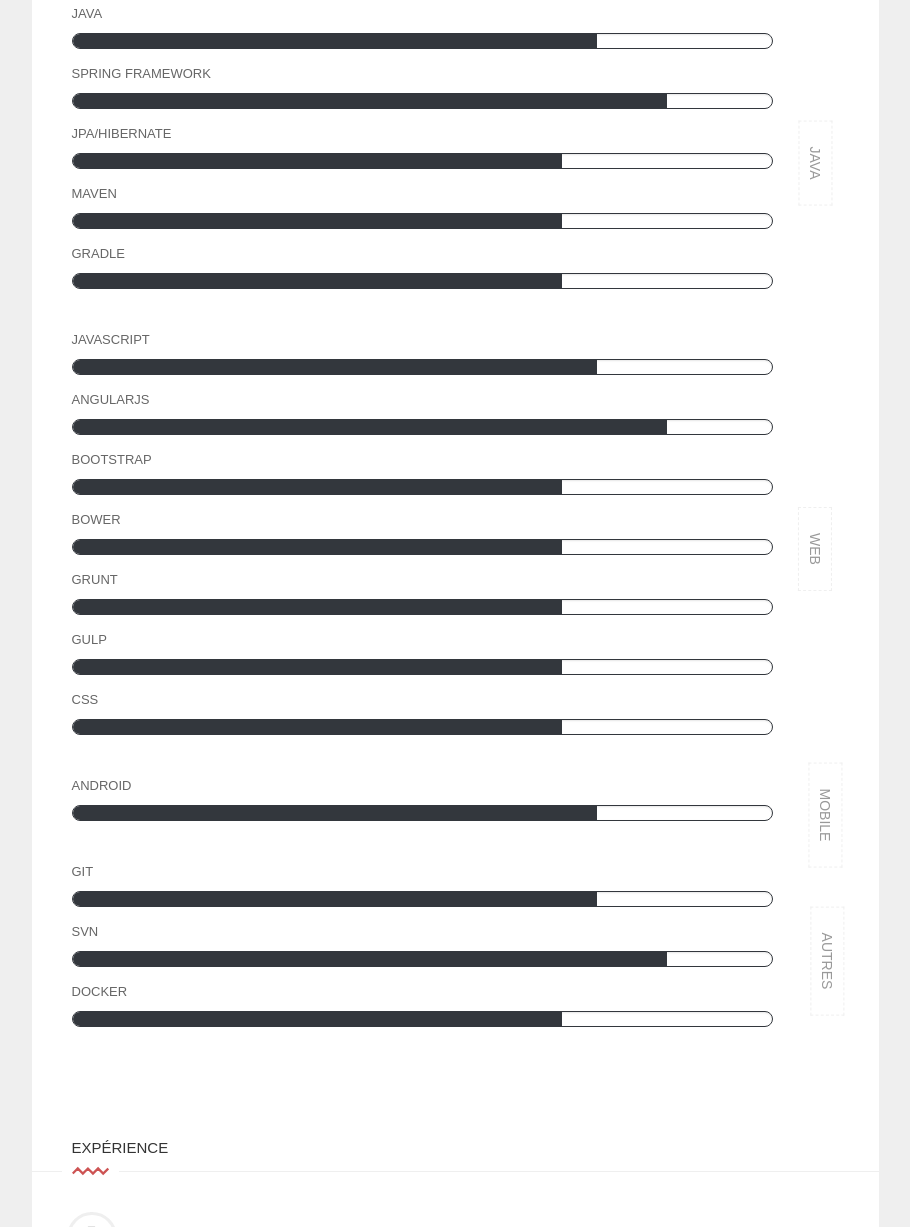
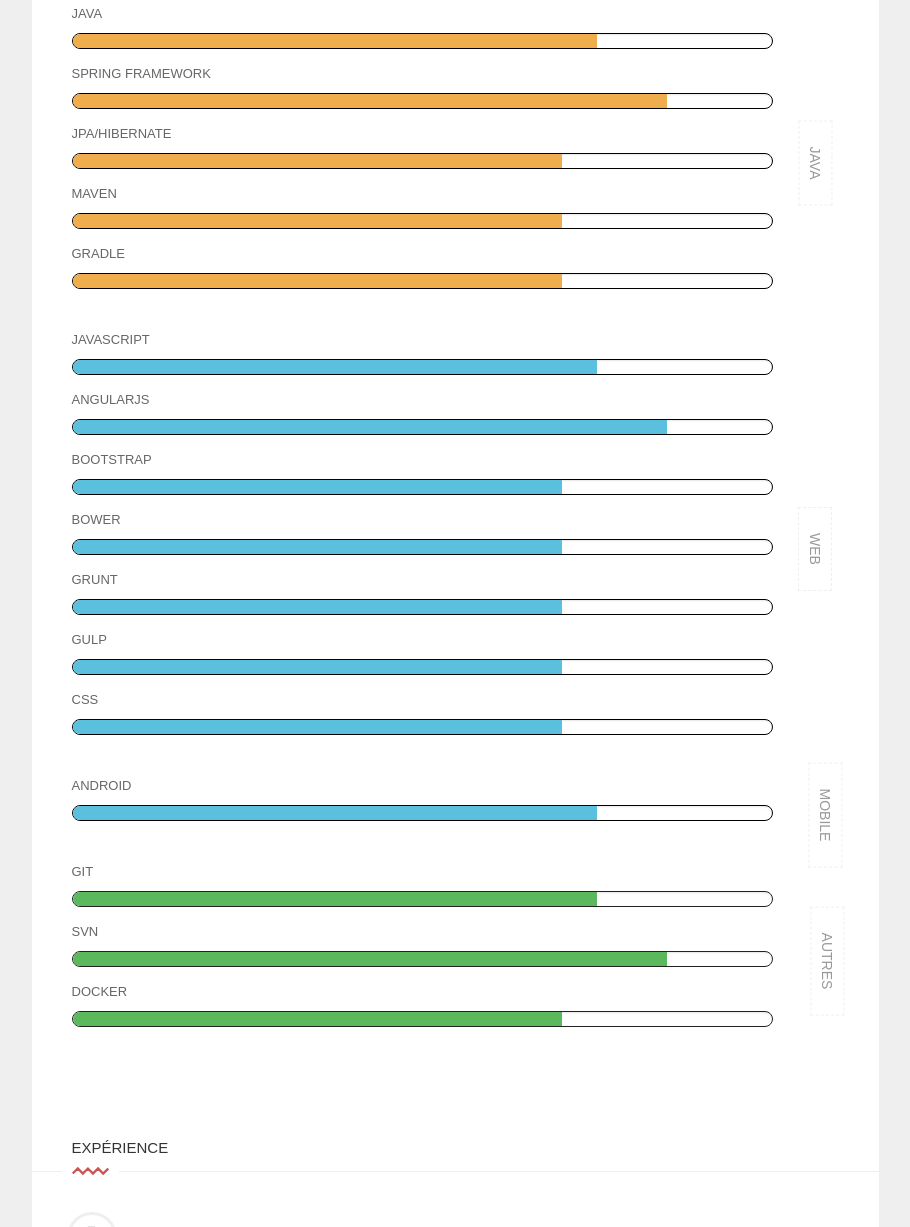
Before and after one commit to omarouen/omarouen.github.io, a plain HTML site: page index.html in a window 1280 px wide. Shown: the part 672-1899 px from the top of the page, without its empty margins (331-1241 px from the left). Drawn offline with Linux system fonts and the light colour scheme; a web font is replaced by a local one.

Commit message:
commit 4

```diff
--- a/css/main.css
+++ b/css/main.css
@@ -450,16 +450,16 @@
 
 
 .skill.des .progress {
-    border:1px solid #efefef;
+    border:1px solid #222222;
 }
 
 
 .skill.dev .progress {
-    border:1px solid #cd5353;
+    border:1px solid #000000;
 }
 
 .skill.prs .progress {
-    border:1px solid #33373d;
+    border:1px solid #000000;
 }
 
 
@@ -476,17 +476,17 @@
 
 
 .skill.des .progress .percentage {
-    background-color: #efefef;
+    background-color: #5cb85c;
 }
 
 
 .skill.dev .progress .percentage {
-    background-color: #cd5353;
+    background-color: #f0ad4e;
 }
 
 
 .skill.prs .progress .percentage {
-    background-color: #33373d;
+    background-color: #5bc0de;
 }
 
 
--- a/index.html
+++ b/index.html
@@ -204,7 +204,7 @@
                             <!--Block content-->
                             <div class="block-content margBMedium">
                                 <!--Skill design-->
-                                <div class=" skill prs">
+                                <div class=" skill dev">
                                     <!--Row-->
                                     <div class="row ">
 
@@ -397,7 +397,7 @@
                             <!--Block content-->
                             <div class="block-content margBMedium">
                                 <!--Skill design-->
-                                <div class=" skill prs">
+                                <div class=" skill des">
                                     <!--Row-->
                                     <div class="row ">
 
```
